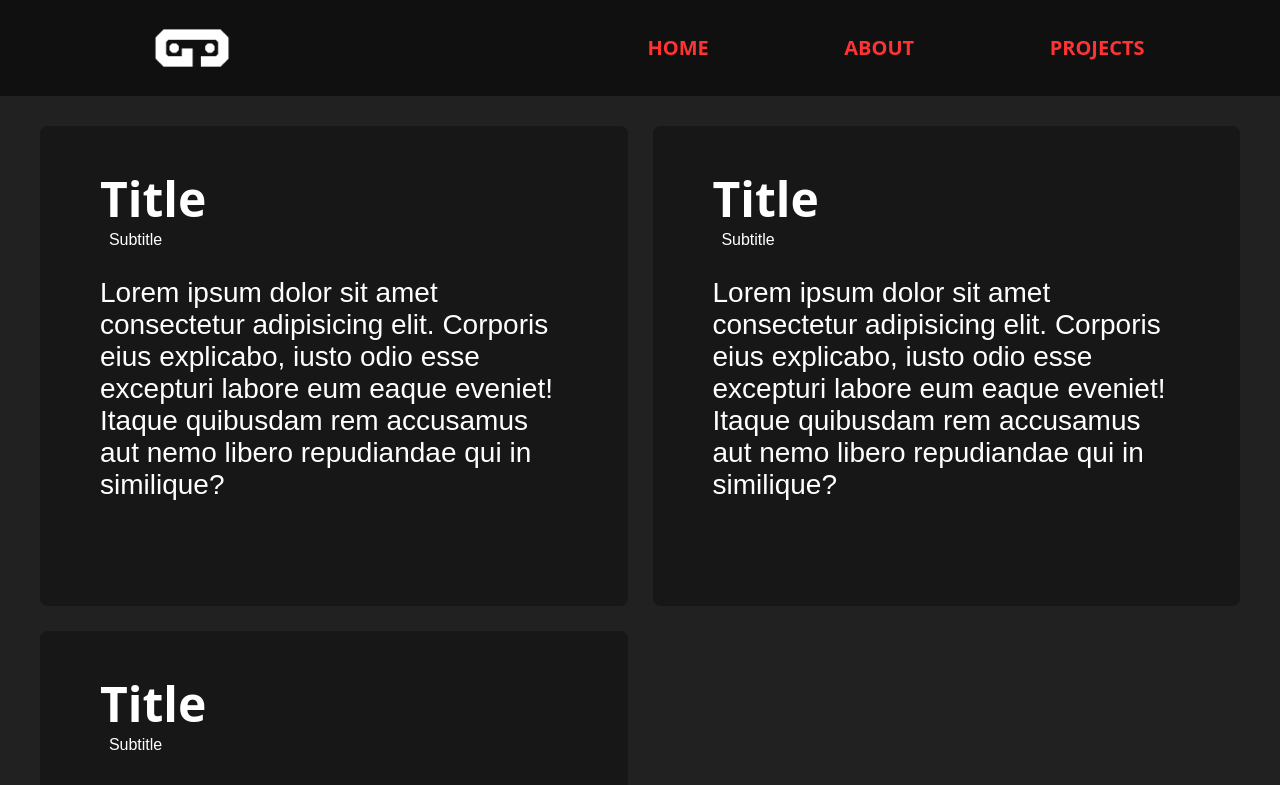
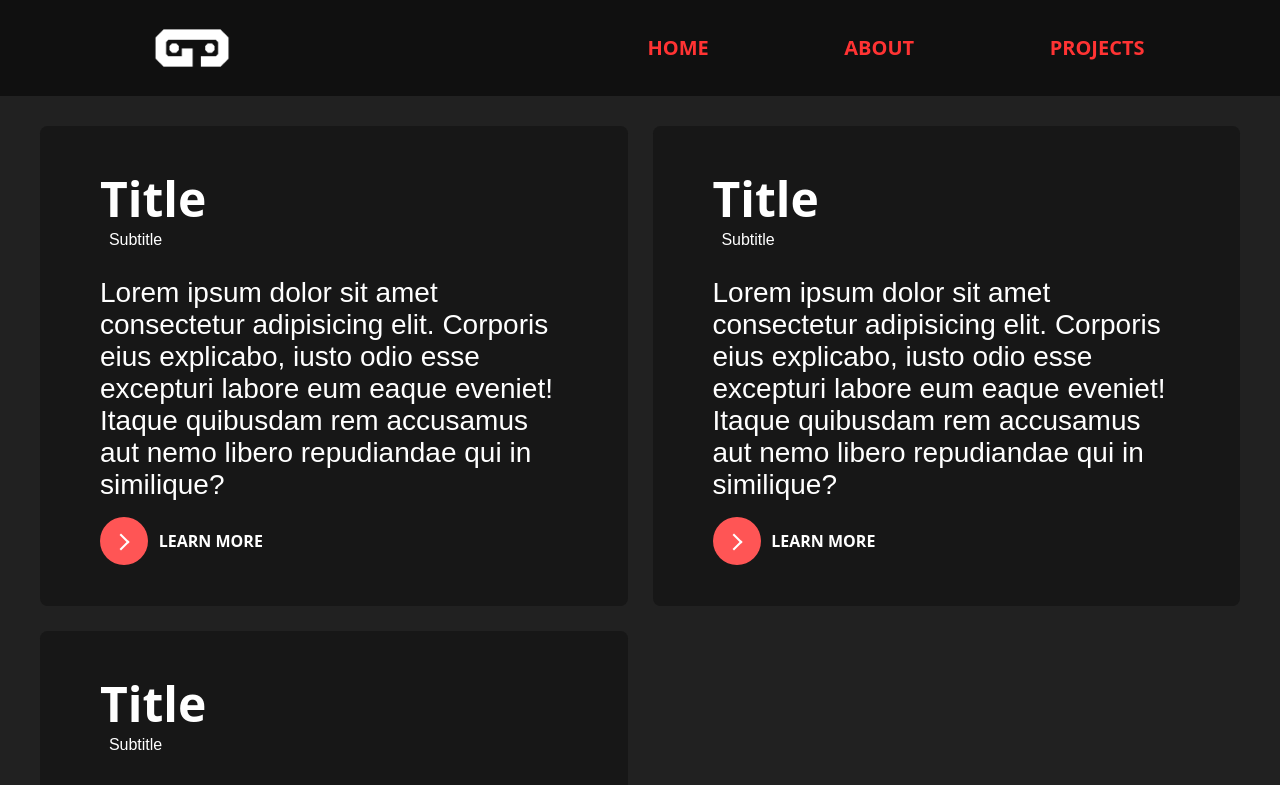
Before and after one commit to Rhys-Woolcott/portfolio, a React (Create React App) app: page / in a window 1280 px wide. Shown: the top 785 px of the page. Built offline with nearby package versions, Linux system fonts and the light colour scheme.

Commit message:
Added buttons

```diff
--- a/src/components/HomePage.tsx
+++ b/src/components/HomePage.tsx
@@ -1,4 +1,5 @@
 import { Component } from "react";
+import Button from "./component/Button";
 
 export default class HomePage extends Component {
   render() {
@@ -16,6 +17,7 @@ export default class HomePage extends Component {
             similique?
           </p>
           <div className="hover-in"></div>
+          <Button>LEARN MORE</Button>
         </article>
         <article className="card">
           <h1 className="title">
@@ -29,6 +31,7 @@ export default class HomePage extends Component {
             similique?
           </p>
           <div className="hover-in"></div>
+          <Button>Learn More</Button>
         </article>
         <article className="card">
           <h1 className="title">
@@ -42,6 +45,7 @@ export default class HomePage extends Component {
             similique?
           </p>
           <div className="hover-in"></div>
+          <Button>Learn More</Button>
         </article>
       </div>
     );
--- /dev/null
+++ b/src/components/component/Button.tsx
@@ -0,0 +1,21 @@
+import { Component } from "react";
+import "../../style/Button.scss";
+
+export default class Button extends Component {
+  constructor(props: any) {
+    super(props);
+  }
+
+  render() {
+    return (
+      <div className="BetterButton">
+        <button className="BetterButtonButton">
+          <span className="circle" aria-hidden={true}>
+            <span className="icon arrow" />
+          </span>
+          <span className="button-text">{this.props.children}</span>
+        </button>
+      </div>
+    );
+  }
+}
--- a/src/components/errors/ErrorScreen.tsx
+++ b/src/components/errors/ErrorScreen.tsx
@@ -1,4 +1,5 @@
 import { Component } from "react";
+import Button from "../component/Button";
 
 interface ErrorComponent {
   match: {
@@ -21,10 +22,12 @@ export default class Error404 extends Component<ErrorComponent> {
           overflowY: "hidden",
         }}
       >
-        <h1 className="big-error" data-text="ERROR">
+        <h1
+          className="big-error"
+          data-text={`ERROR ${this.props.match.params.type}`}
+        >
           ERROR
-        </h1>
-        <h1>
+          <br />
           <span className="Error404Text">{this.props.match.params.type}</span>
         </h1>
       </div>
--- /dev/null
+++ b/src/style/Button.scss
@@ -0,0 +1,110 @@
+$bg: #f3f8fa;
+$white: #ffffff;
+$black: #101010;
+
+@mixin transition(
+  $property: all,
+  $duration: 0.45s,
+  $ease: cubic-bezier(0.65, 0, 0.076, 1)
+) {
+  transition: $property $duration $ease;
+}
+
+@supports (display: grid) {
+  body {
+    display: grid;
+    grid-template-columns: repeat(4, 1fr);
+    grid-gap: 0.625rem;
+    grid-template-areas: ". main main ." ". main main .";
+  }
+
+  #container {
+    grid-area: main;
+    align-self: center;
+    justify-self: center;
+  }
+}
+
+.BetterButtonButton {
+  position: relative;
+  display: inline-block;
+  cursor: pointer;
+  outline: none;
+  border: 0;
+  vertical-align: middle;
+  text-decoration: none;
+  background: transparent;
+  padding: 0;
+  font-size: inherit;
+  font-family: "Open Sans", sans-serif;
+  font-weight: bolder;
+  &.BetterButtonButton {
+    width: 12rem;
+    height: auto;
+    .circle {
+      @include transition(all, 0.45s, cubic-bezier(0.65, 0, 0.076, 1));
+      position: relative;
+      display: block;
+      margin: 0;
+      width: 3rem;
+      height: 3rem;
+      background: #ff5555;
+      border-radius: 1.625rem;
+      .icon {
+        @include transition(all, 0.45s, cubic-bezier(0.65, 0, 0.076, 1));
+        position: absolute;
+        top: 0;
+        bottom: 0;
+        margin: auto;
+        background: $white;
+        &.arrow {
+          @include transition(all, 0.45s, cubic-bezier(0.65, 0, 0.076, 1));
+          left: 0.625rem;
+          width: 1.125rem;
+          height: 0.125rem;
+          background: none;
+          &::before {
+            position: absolute;
+            content: "";
+            top: -0.25rem;
+            right: 0.0625rem;
+            width: 0.625rem;
+            height: 0.625rem;
+            border-top: 0.125rem solid #fff;
+            border-right: 0.125rem solid #fff;
+            transform: rotate(45deg);
+          }
+        }
+      }
+    }
+    .button-text {
+      @include transition(all, 0.45s, cubic-bezier(0.65, 0, 0.076, 1));
+      position: absolute;
+      top: 0;
+      left: 0;
+      right: 0;
+      bottom: 0;
+      padding: 0.75rem 0;
+      margin: 0 0 0 1.85rem;
+      color: #fff;
+      font-weight: 700;
+      line-height: 1.6;
+      text-align: center;
+      text-transform: uppercase;
+    }
+  }
+  &:hover {
+    .circle {
+      width: 100%;
+      .icon {
+        &.arrow {
+          background: $white;
+          transform: translate(1rem, 0);
+        }
+      }
+    }
+    .button-text {
+      color: $white;
+    }
+  }
+}
--- a/src/style/global.scss
+++ b/src/style/global.scss
@@ -7,6 +7,7 @@ html {
 
   margin: 0;
   padding: 0;
+  padding-bottom: 30px;
 
   background: #212121;
   color: #ffffff;
@@ -129,21 +130,24 @@ html {
 .container {
   position: absolute;
   left: 0;
+  top: 12vh;
 
   box-sizing: border-box;
 
   width: 100%;
-  min-height: 85vh;
+  height: 88vh;
 
-  padding-top: calc(12vh + 30px);
+  padding-top: calc(30px);
   padding-left: 40px;
   padding-right: 40px;
 
-  margin-bottom: 30px;
+  overflow-y: scroll;
 
   display: grid;
+  align-content: start;
   grid-gap: 25px;
-  grid-template-rows: 60vh auto;
+  grid-template-columns: auto;
+  grid-auto-rows: 60vh;
 
   .card {
     position: relative;
@@ -223,8 +227,13 @@ html {
       font-size: 1.75em;
 
       margin-bottom: 0;
+      overflow: hidden;
+      text-overflow: ellipsis;
+      overflow-wrap: break-word;
+      hyphens: manual;
 
-      text-overflow: ellipsis;
+      width: 100%;
+      height: 30vh;
     }
   }
 }
@@ -245,7 +254,7 @@ html {
   top: 15vh;
 
   color: #ffffff;
-  font-size: 4em;
+  font-size: 8vw;
   font-family: "Open Sans", sans-serif;
 
   max-height: 85vh;
@@ -299,6 +308,11 @@ html {
   .big-error {
     animation: glitch-skew 1s infinite linear alternate-reverse;
 
+    display: flex;
+    justify-content: center;
+    align-items: center;
+    flex-direction: column;
+
     &::before {
       @include GlitchCopy;
       left: 2px;
@@ -317,10 +331,6 @@ html {
   }
 
   .Error404Text {
-    position: relative;
-    top: -25vh;
-
-    font-size: 2em;
     color: #ff3333;
   }
 }
```
